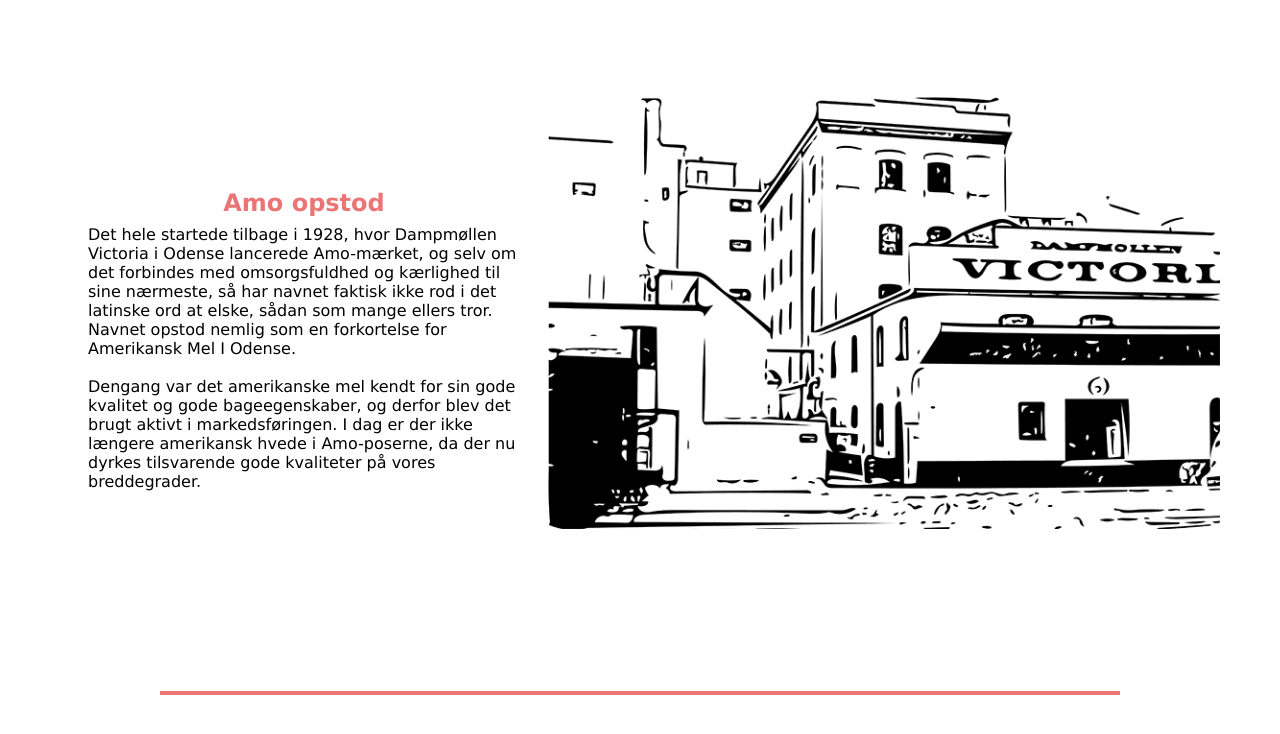
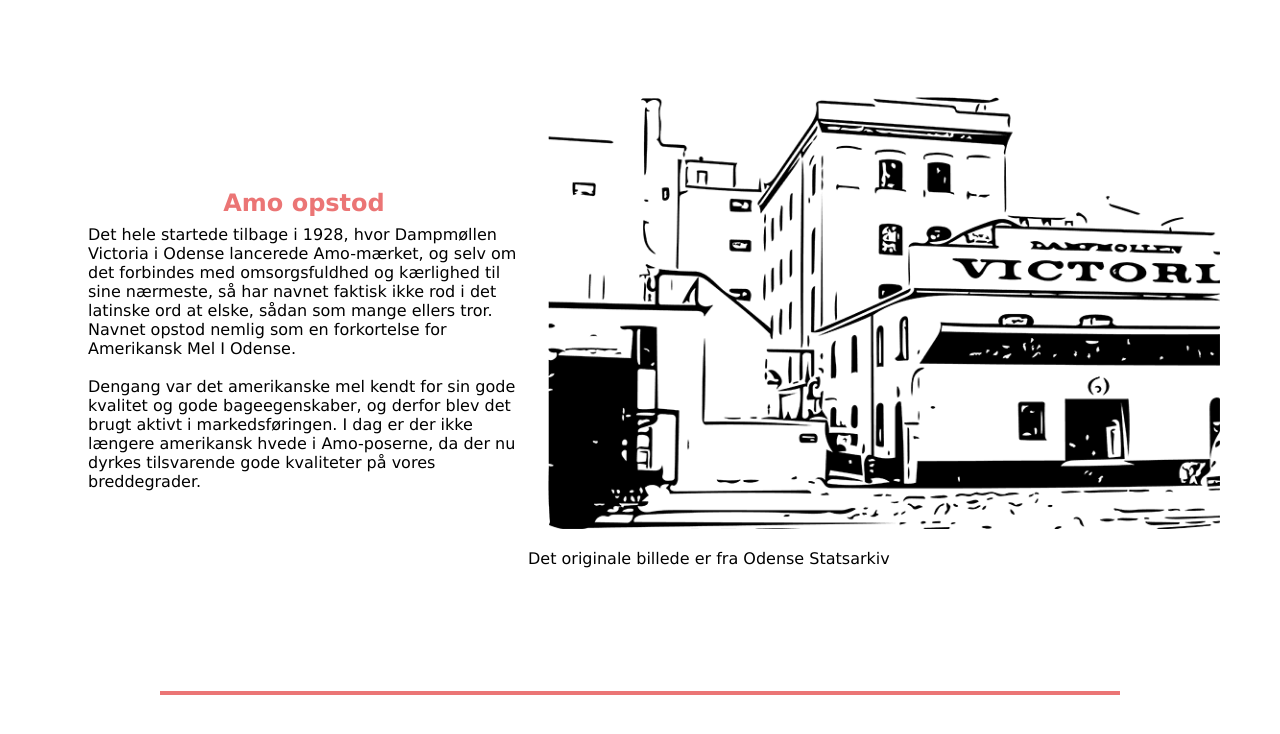
Before and after one commit to Elsborg/Eksamensprojekt2021, a plain HTML site: page historie.html in a window 1280 px wide. Shown: the part 696-1430 px from the top of the page. Drawn offline with Linux system fonts and the light colour scheme.

Commit message:
Copyright tilføjet

```diff
--- a/historie.html
+++ b/historie.html
@@ -63,8 +63,11 @@
             </p>
         </div>
         <div class="historieImage">
+            <figure>
             <img class="mobileHistorie" src="images/dampVictoria.png" alt="Dampmøllen Victoria optegnet">
             <img class="webHistorie" src="images/dampVictoriaWeb.png" alt="Dampmøllen Victoria optegnet">
+            <figcaption> Det originale billede er fra Odense Statsarkiv</figcaption>
+        </figure>
         </div>
 
     </section>
```
